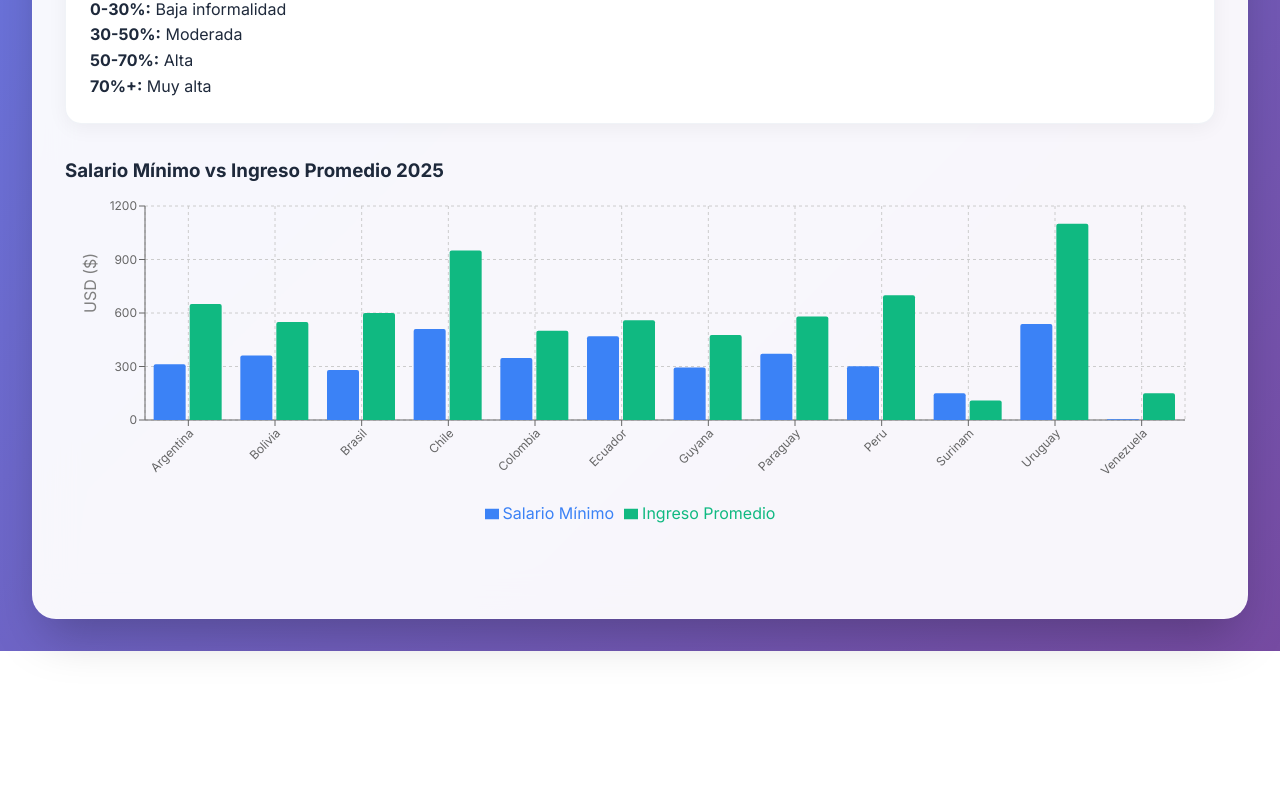
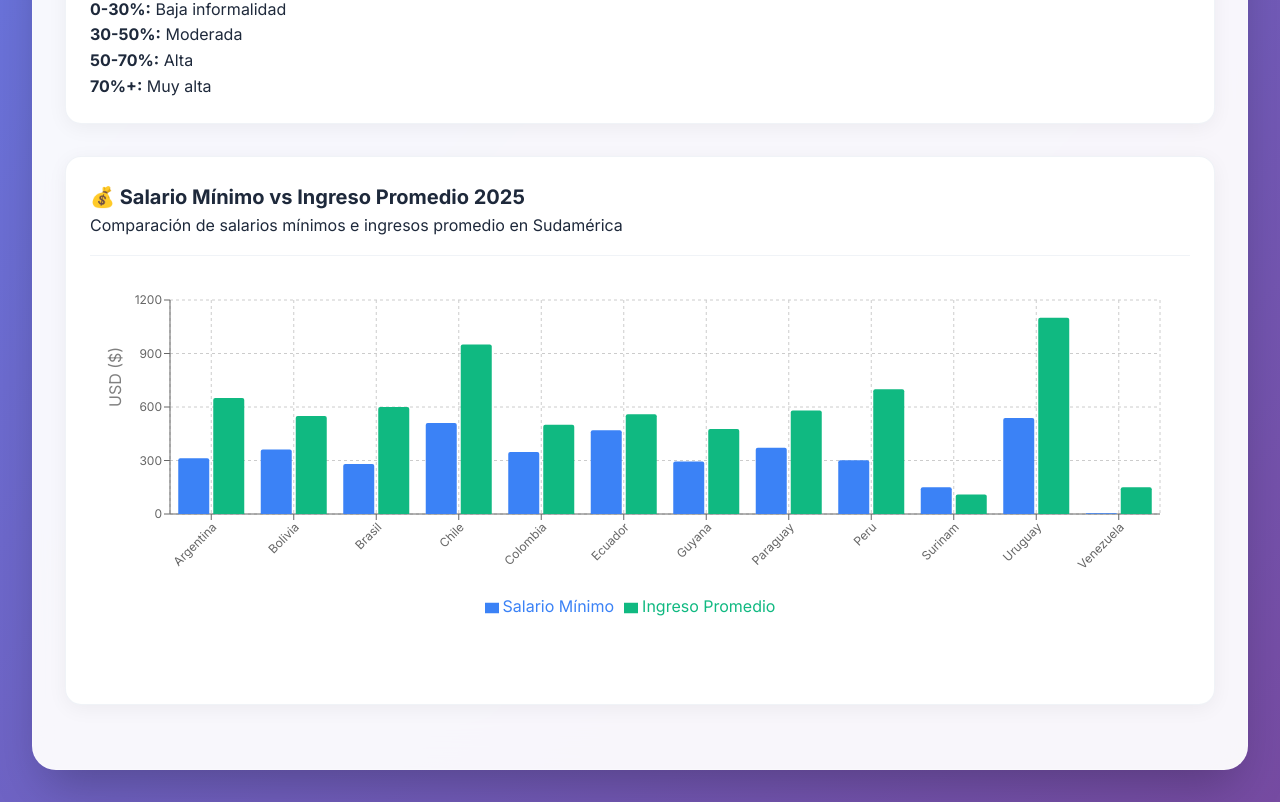
Before and after one commit to PabloSanhueza1/dashboard-mercado-laboral-latam, a React (Vite) app in the folder frontend/: page / in a window 1280 px wide. Shown: the part 622-1424 px from the top of the page. Before the commit the page ends 1273 px from the top, so only its background shows below. Built offline with nearby package versions, Linux system fonts and the light colour scheme.

Commit message:
fix background card bar

```diff
--- a/frontend/src/components/charts/ContenedorGraficos.jsx
+++ b/frontend/src/components/charts/ContenedorGraficos.jsx
@@ -8,7 +8,7 @@ const ContenedorGraficos = ({
   error
 }) => {
   return (
-    <>
+    <div className="space-y-8">
       {/* Mapa Coroplético de Empleo Informal */}
       <MapaCoropleticoEmpleoInformal
         data={informalEmploymentMapData}
@@ -17,10 +17,8 @@ const ContenedorGraficos = ({
       />
 
       {/* Gráfico de Barras - Salario Mínimo vs Ingreso Promedio */}
-      <div className="mt-8">
-        <GraficoBarrasSalarios />
-      </div>
-    </>
+      <GraficoBarrasSalarios />
+    </div>
   );
 };
 
--- a/frontend/src/components/charts/GraficoBarrasSalarios.jsx
+++ b/frontend/src/components/charts/GraficoBarrasSalarios.jsx
@@ -64,25 +64,49 @@ const GraficoBarrasSalarios = () => {
 
   if (loading) {
     return (
-      <div className="flex justify-center items-center h-96">
-        <div className="text-lg">Cargando datos de salarios...</div>
+      <div className="chart-container">
+        <div className="flex items-center justify-center h-96 bg-gray-50 rounded-lg">
+          <div className="text-center">
+            <div className="animate-spin rounded-full h-8 w-8 border-b-2 border-blue-600 mx-auto mb-4"></div>
+            <p className="text-gray-600">Cargando datos de salarios...</p>
+          </div>
+        </div>
       </div>
     );
   }
 
   if (error) {
     return (
-      <div className="flex justify-center items-center h-96">
-        <div className="text-red-500 text-lg">{error}</div>
+      <div className="chart-container">
+        <div className="flex items-center justify-center h-96 bg-red-50 rounded-lg">
+          <div className="text-center">
+            <div className="text-red-500 text-xl mb-2">⚠️</div>
+            <p className="text-red-700">Error al cargar los datos de salarios</p>
+            <p className="text-sm text-red-600 mt-1">{error}</p>
+          </div>
+        </div>
       </div>
     );
   }
 
   return (
-    <div className="w-full bg-white p-6 rounded-lg shadow-lg">
-      <h3 className="text-xl font-bold text-center mb-6">
-        Salario Mínimo vs Ingreso Promedio 2025
+    <div className="chart-container">
+      {/* Header del gráfico */}
+      <div className="chart-header">
+        <div className="flex flex-col md:flex-row md:items-center justify-between gap-4">
+          <div>
+            <h3 className="chart-title">
+              💰 Salario Mínimo vs Ingreso Promedio 2025
             </h3>
+            <p className="text-sm text-gray-600 mt-1">
+              Comparación de salarios mínimos e ingresos promedio en Sudamérica
+            </p>
+          </div>
+        </div>
+      </div>
+
+      {/* Contenedor del gráfico */}
+      <div className="bg-white rounded-lg border border-gray-200 p-4">
         <ResponsiveContainer width="100%" height={400}>
           <BarChart
             data={data}
@@ -122,6 +146,8 @@ const GraficoBarrasSalarios = () => {
           </BarChart>
         </ResponsiveContainer>
       </div>
+
+    </div>
   );
 };
 
```
Lines whose indentation alone changed are shown as unchanged.
